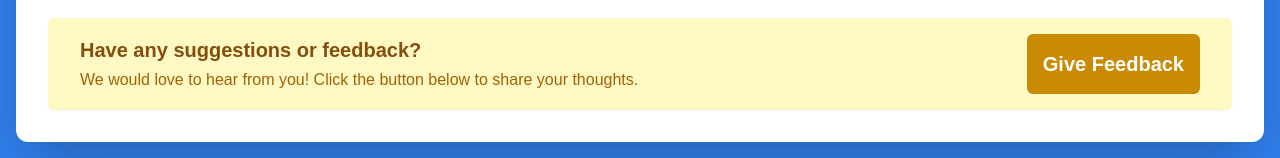
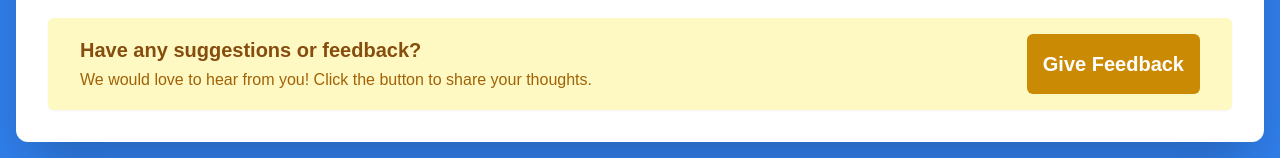
Before and after one commit to AYUSHBANSAL-hub/accio-portal, a Next.js app: page / in a window 1280 px wide. Shown: the part 528-686 px from the top of the page. Built offline with nearby package versions, Linux system fonts and the light colour scheme.

Commit message:
changed text

```diff
--- a/src/app/components/reports.tsx
+++ b/src/app/components/reports.tsx
@@ -339,7 +339,7 @@ const Reports = () => {
               Have any suggestions or feedback?
             </p>
             <p className="text-medium text-yellow-700 mt-1">
-              We would love to hear from you! Click the button below to share
+              We would love to hear from you! Click the button to share
               your thoughts.
             </p>
           </div>
```
